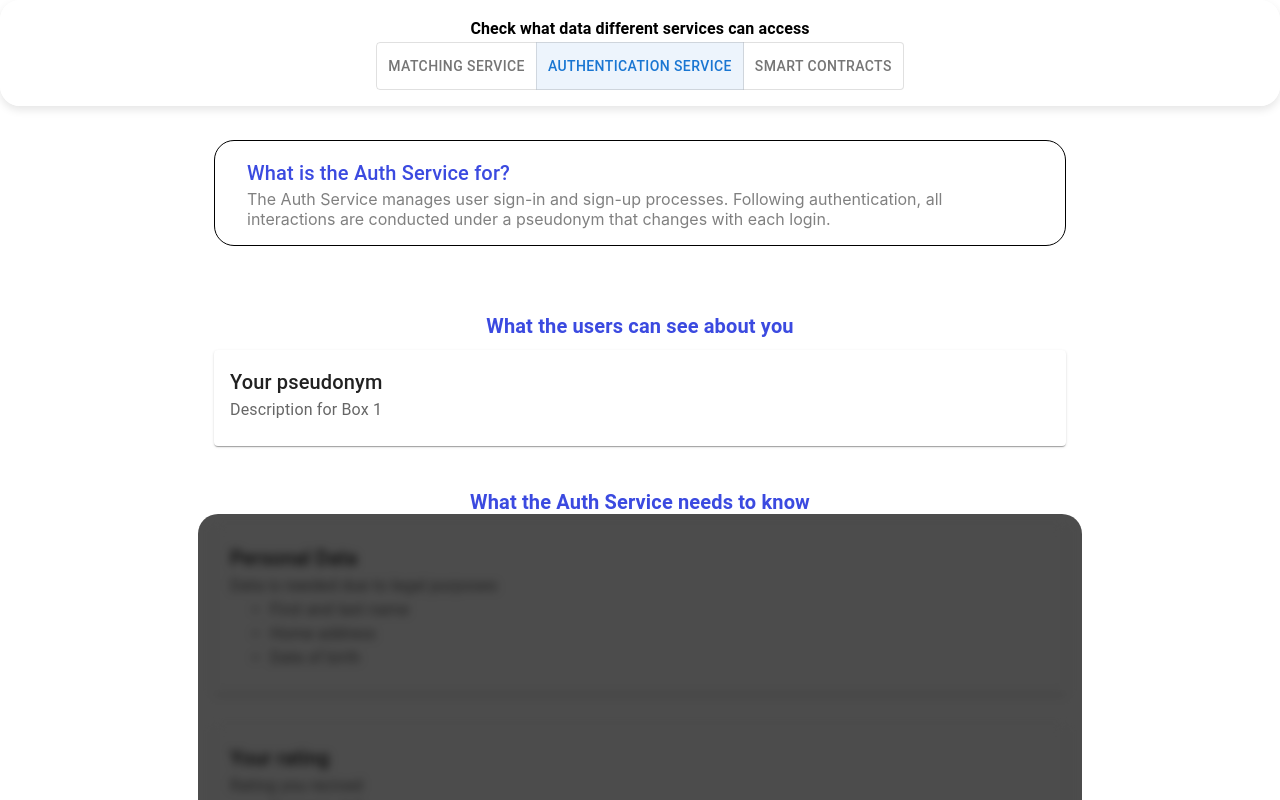
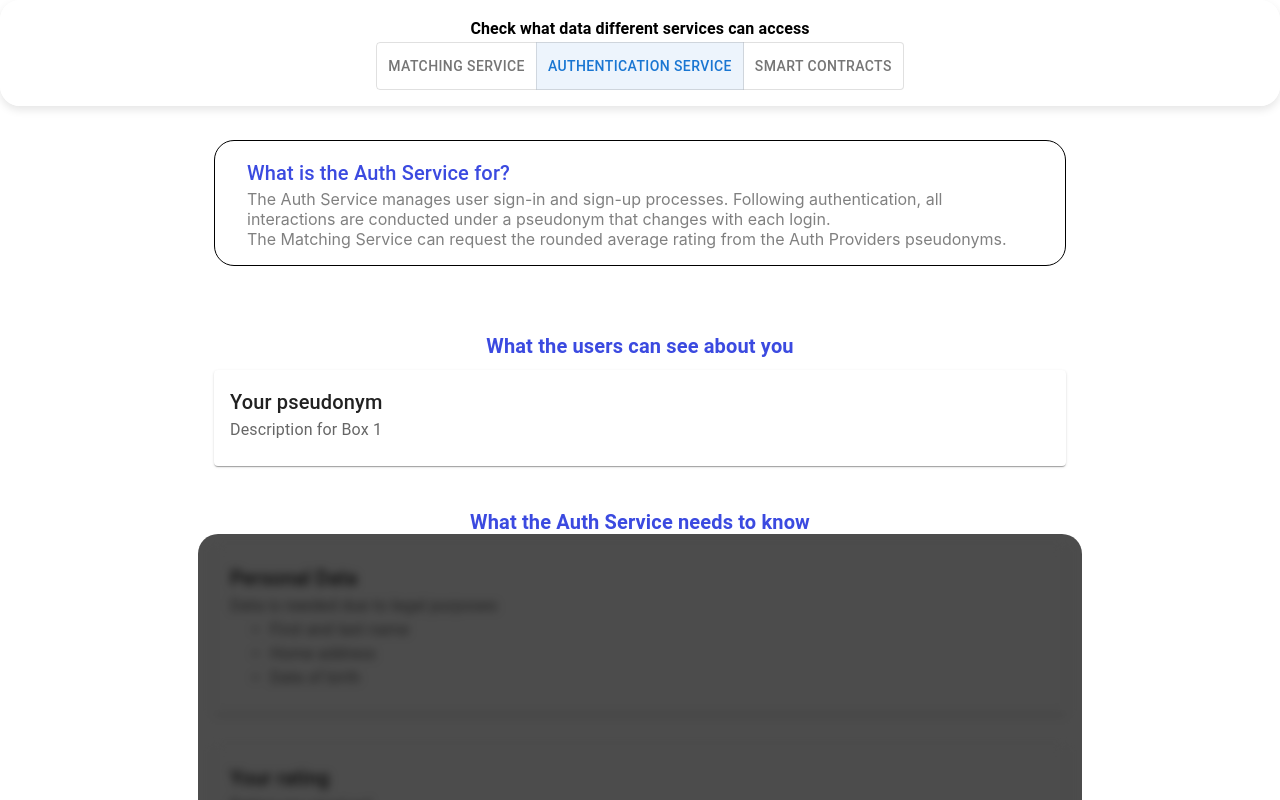
Before and after one commit to AnonymerNiklasistanonym/SofDCar-Hackathon-II-Privacy-Drifters-Backup, a React (Create React App) app in the folder sofd-frontend/: page /auth-service in a window 1280 px wide. Shown: the top 800 px of the page. Built offline with nearby package versions, Linux system fonts and the light colour scheme.

Commit message:
fixed typos

```diff
--- a/sofd-frontend/src/pages/AuthServicePage.jsx
+++ b/sofd-frontend/src/pages/AuthServicePage.jsx
@@ -40,7 +40,7 @@ const AuthServicePage = () => {
           What is the Auth Service for?
         </Typography>
         <Typography variant='p' component="div" sx={{ flexGrow: 1, color: 'grey' }}>
-          The Auth Service manages user sign-in and sign-up processes. Following authentication, all interactions are conducted under a pseudonym that changes with each login.
+          The Auth Service manages user sign-in and sign-up processes. Following authentication, all interactions are conducted under a pseudonym that changes with each login.<br />The Matching Service can request the rounded average rating from the Auth Providers pseudonyms.
         </Typography>
       </Box>
 
@@ -105,7 +105,7 @@ const AuthServicePage = () => {
                   Your rating
                 </Typography>
                 <Typography color="text.secondary">
-                  Rating you recived
+                  Rating you received
                   <ul>
                     <li>Example: 3.5</li>
                   </ul>
```
